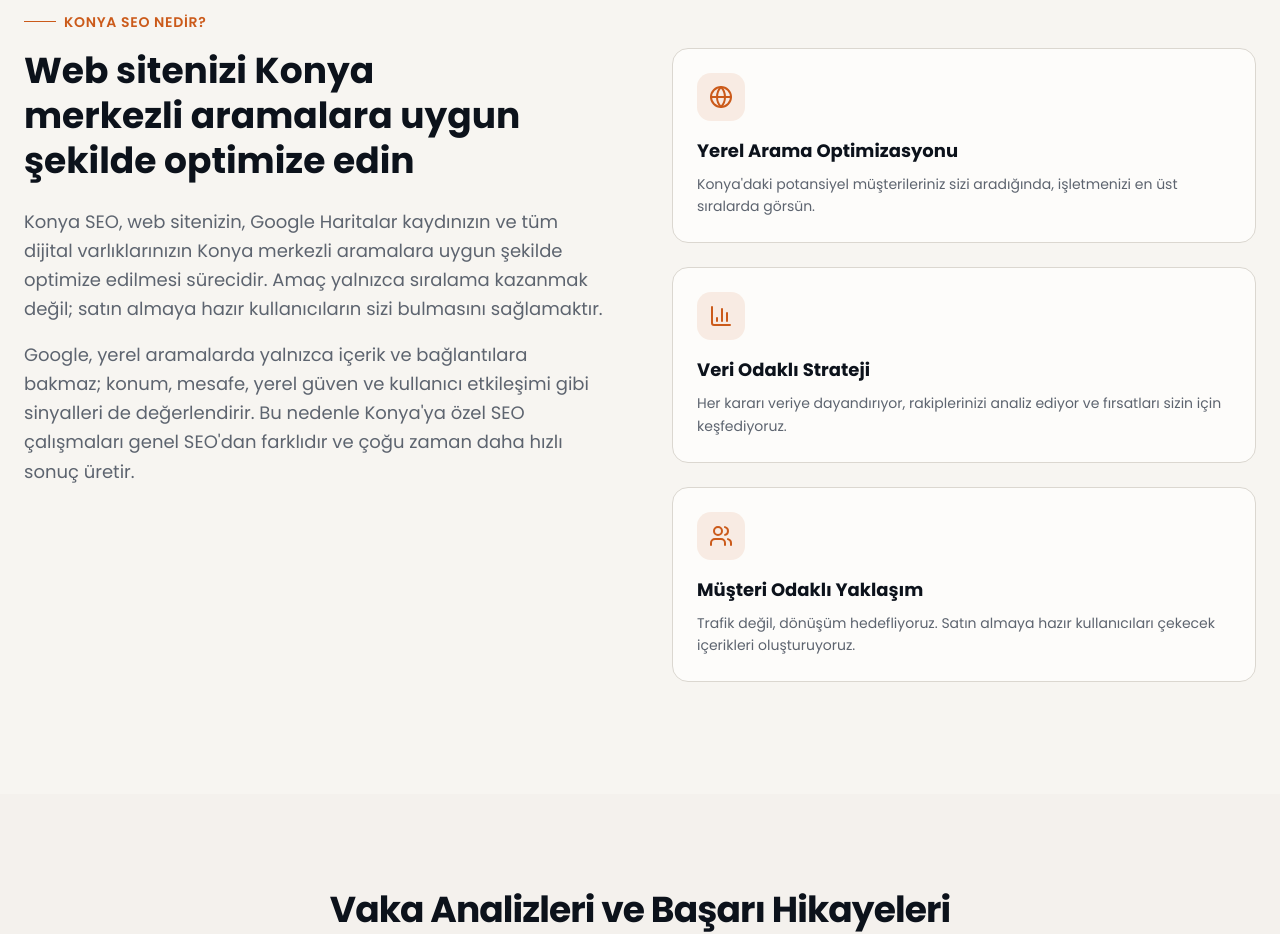
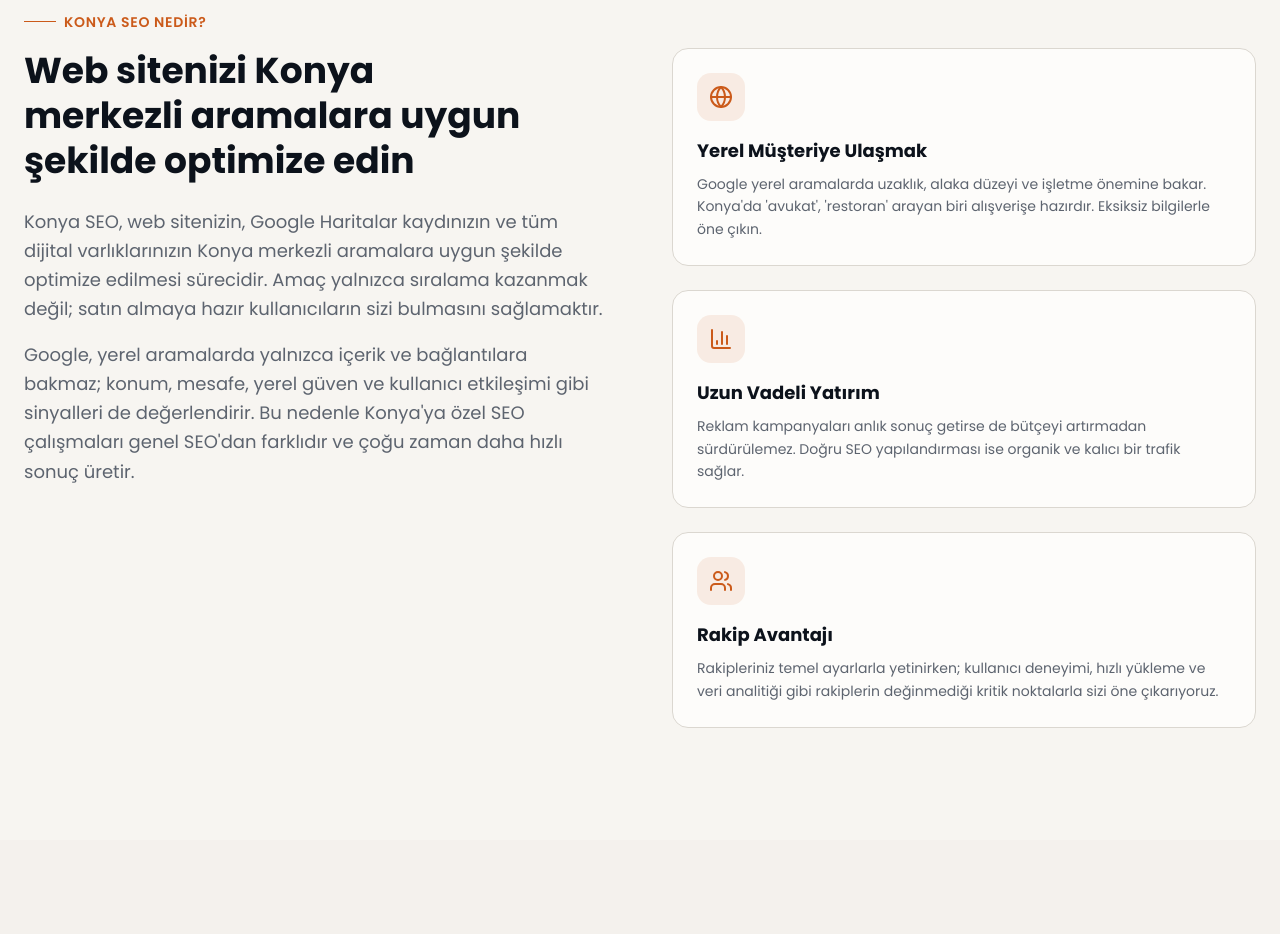
Before and after one commit to aaydogaan/konya-seo, a Next.js app: page / in a window 1280 px wide. Shown: the part 1060-1994 px from the top of the page. Built offline with nearby package versions, Linux system fonts and the light colour scheme.

Commit message:
Update SEO content for local search optimization

```diff
--- a/components/what-is-seo.tsx
+++ b/components/what-is-seo.tsx
@@ -32,27 +32,27 @@ export function WhatIsSeo() {
               <div className="mb-4 flex h-12 w-12 items-center justify-center rounded-xl bg-accent/10">
                 <Globe className="h-6 w-6 text-accent" />
               </div>
-              <h3 className="text-lg font-bold text-card-foreground">{"Yerel Arama Optimizasyonu"}</h3>
+              <h3 className="text-lg font-bold text-card-foreground">{"Yerel Müşteriye Ulaşmak"}</h3>
               <p className="mt-2 text-sm leading-relaxed text-muted-foreground">
-                {"Konya'daki potansiyel müşterileriniz sizi aradığında, işletmenizi en üst sıralarda görsün."}
+                {"Google yerel aramalarda uzaklık, alaka düzeyi ve işletme önemine bakar. Konya'da 'avukat', 'restoran' arayan biri alışverişe hazırdır. Eksiksiz bilgilerle öne çıkın."}
               </p>
             </div>
             <div className="group rounded-2xl border border-border bg-card p-6 transition-all hover:border-accent/30 hover:shadow-lg">
               <div className="mb-4 flex h-12 w-12 items-center justify-center rounded-xl bg-accent/10">
                 <BarChart3 className="h-6 w-6 text-accent" />
               </div>
-              <h3 className="text-lg font-bold text-card-foreground">{"Veri Odaklı Strateji"}</h3>
+              <h3 className="text-lg font-bold text-card-foreground">{"Uzun Vadeli Yatırım"}</h3>
               <p className="mt-2 text-sm leading-relaxed text-muted-foreground">
-                {"Her kararı veriye dayandırıyor, rakiplerinizi analiz ediyor ve fırsatları sizin için keşfediyoruz."}
+                {"Reklam kampanyaları anlık sonuç getirse de bütçeyi artırmadan sürdürülemez. Doğru SEO yapılandırması ise organik ve kalıcı bir trafik sağlar."}
               </p>
             </div>
             <div className="group rounded-2xl border border-border bg-card p-6 transition-all hover:border-accent/30 hover:shadow-lg">
               <div className="mb-4 flex h-12 w-12 items-center justify-center rounded-xl bg-accent/10">
                 <Users className="h-6 w-6 text-accent" />
               </div>
-              <h3 className="text-lg font-bold text-card-foreground">{"Müşteri Odaklı Yaklaşım"}</h3>
+              <h3 className="text-lg font-bold text-card-foreground">{"Rakip Avantajı"}</h3>
               <p className="mt-2 text-sm leading-relaxed text-muted-foreground">
-                {"Trafik değil, dönüşüm hedefliyoruz. Satın almaya hazır kullanıcıları çekecek içerikleri oluşturuyoruz."}
+                {"Rakipleriniz temel ayarlarla yetinirken; kullanıcı deneyimi, hızlı yükleme ve veri analitiği gibi rakiplerin değinmediği kritik noktalarla sizi öne çıkarıyoruz."}
               </p>
             </div>
           </div>
```
